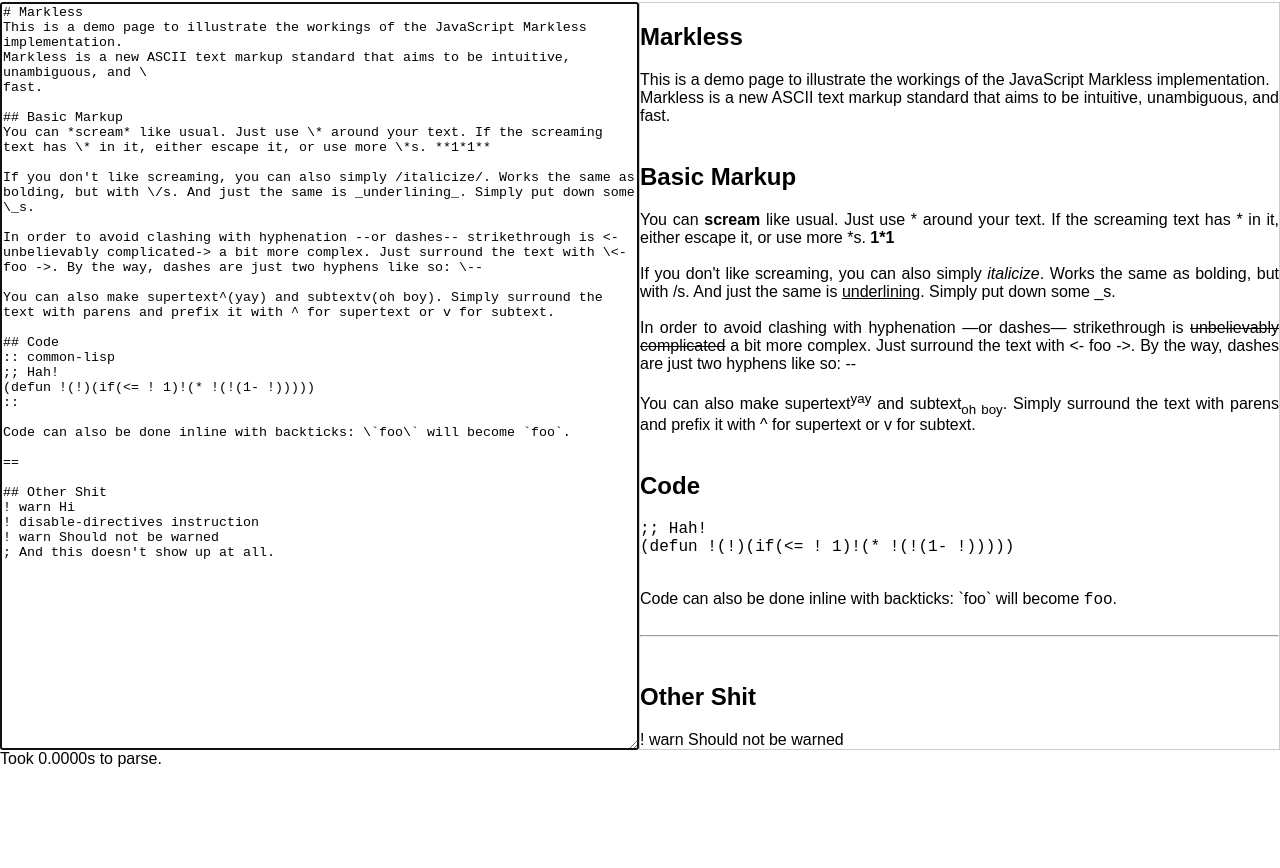
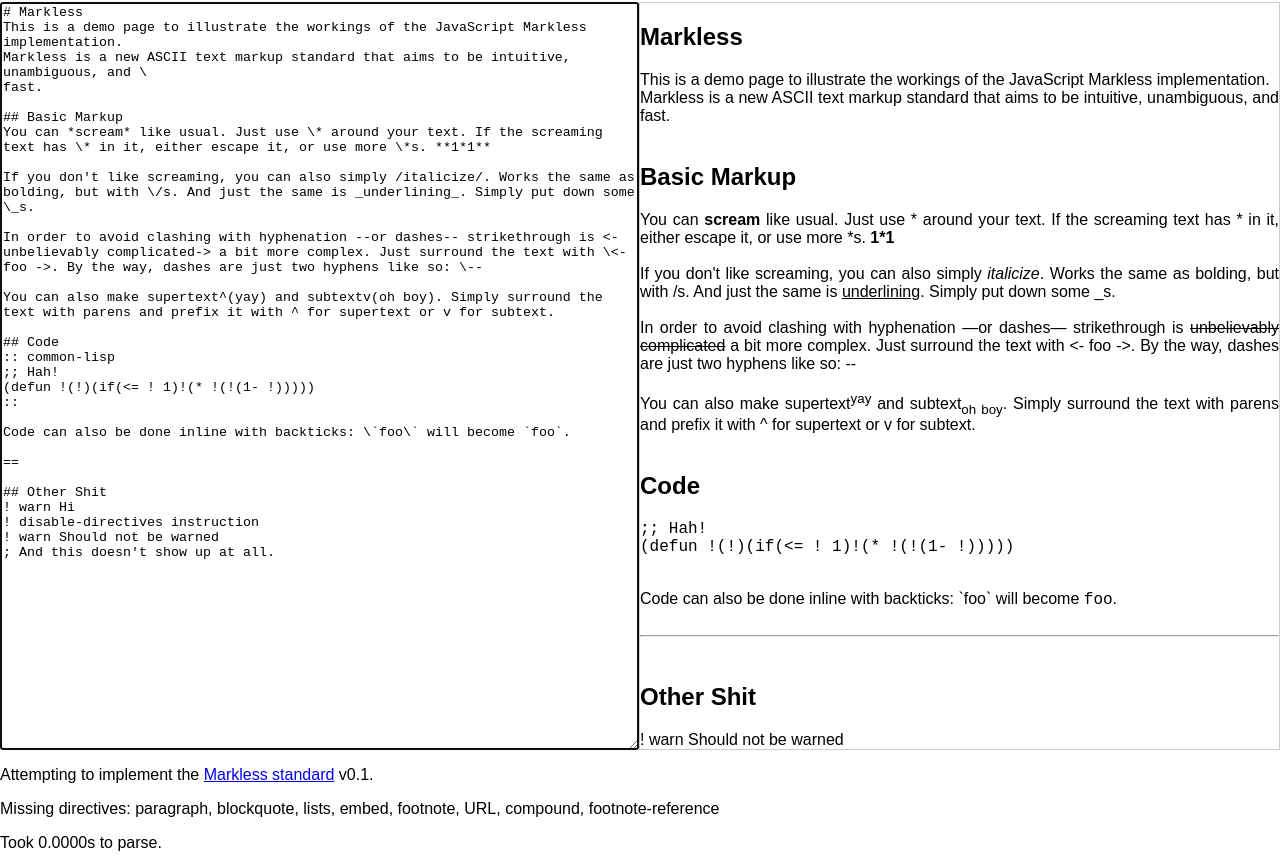
Before and after one commit to Shinmera/markless-js, a plain HTML site: page index.html in a window 1280 px wide. Shown: the part 78-946 px from the top of the page. Before the commit the page ends 846 px from the top, so only its background shows below. Drawn offline with Linux system fonts and the light colour scheme.

Commit message:
Added note about missing directives.

```diff
--- a/index.html
+++ b/index.html
@@ -42,9 +42,11 @@ Code can also be done inline with backticks: \`foo\` will become `foo`.
 ; And this doesn't show up at all.</textarea>
       <section id="output"></section>
     </main>
-    <footer>
-      Took <time id="time-taken">0</time>s to parse.
-    </footer>
+    <section id="nodes">
+      <p>Attempting to implement the <a href="https://github.com/Shinmera/markless">Markless standard</a> v0.1.</p>
+      <p>Missing directives: paragraph, blockquote, lists, embed, footnote, URL, compound, footnote-reference</p>
+      <p>Took <time id="time-taken">0</time>s to parse.</p>
+    </section>
     <script type="text/javascript" src="markless.js"></script>
     <script type="text/javascript">
       var input = document.getElementById('input');
```
